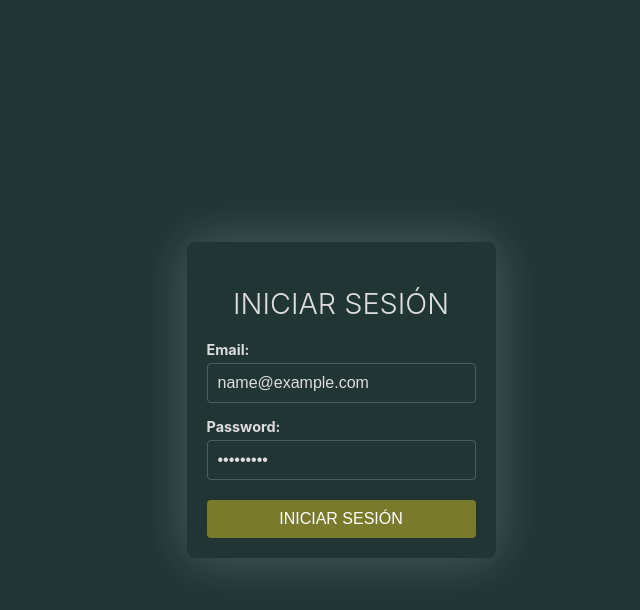
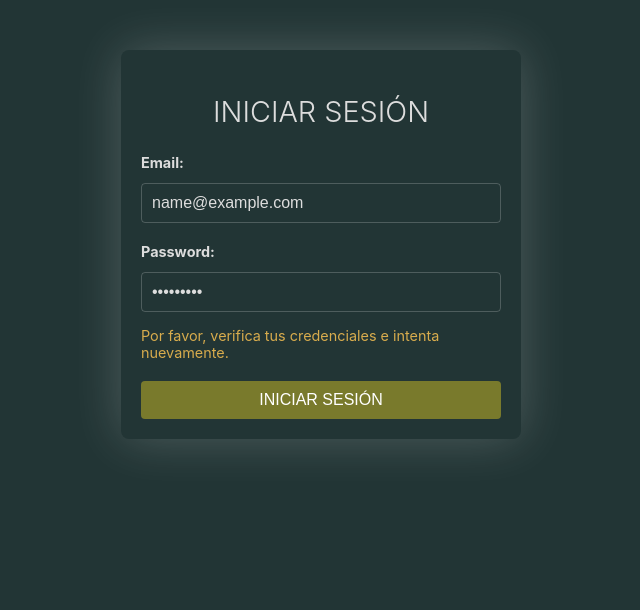
Before and after one commit to MardenEstrada/evaluacion-recepcionistas-frontend, a React (Create React App) app: page /login in a window 1280 px wide. Both pictures are taken after typing "name@example.com", "Sample123" into the empty fields and a click on the button "INICIAR SESIÓN". Shown: the top 610 px of the page, without its empty margins (319-959 px from the left). Built offline with nearby package versions, Linux system fonts and the light colour scheme; no server answers.

Commit message:
V1 Login.css

```diff
--- a/src/components/Login.js
+++ b/src/components/Login.js
@@ -6,17 +6,19 @@ import '../styles/Login.css'; // Importa el archivo CSS aquí
 const Login = () => {
   const [email, setEmail] = useState('');
   const [password, setPassword] = useState('');
+  const [error, setError] = useState('');
   const navigate = useNavigate();
 
   const handleSubmit = async (e) => {
     e.preventDefault();
+    setError('');
     try {
       const response = await axios.post('http://localhost:8000/api/login', { email, password });
       localStorage.setItem('token', response.data.token);
       navigate('/dashboard'); // Redirigir al dashboard después del login
     } catch (error) {
       console.error('Error al iniciar sesión', error);
-      alert('Error al iniciar sesión');
+      setError('Por favor, verifica tus credenciales e intenta nuevamente.'); // Establecer el mensaje de error
     }
   };
 
@@ -48,11 +50,17 @@ const Login = () => {
           required
         />
       </div>
+      {error && (
+        <div className={`error-message ${error ? 'show' : ''}`}>
+          {error}
+        </div>
+      )}
       <button className="submit-button" type="submit" name="submit">Iniciar Sesión</button>
     </form>
   </main>
 
   );
+
 };
 
 export default Login;
--- a/src/styles/Dashboard.css
+++ b/src/styles/Dashboard.css
@@ -2,14 +2,14 @@ body {
   background: #223535;
   color: #ddd;
   font-family: 'Segoe UI', Tahoma, Geneva, Verdana, sans-serif;
-  display: flex;
-  justify-content: center;
-  align-items: center;
-  margin: 0;
 }
   .dashboard-container {
     display: flex;
     height: 100vh;
+    justify-content: center;
+    align-items: center;
+    height: 100vh;
+    margin: 0;
   }
 
   .sidebar {
--- a/src/styles/Login.css
+++ b/src/styles/Login.css
@@ -1,30 +1,26 @@
-body {
+.login-form {
   background: #223535;
-  color: #ddd;
-  font-family: 'Segoe UI', Tahoma, Geneva, Verdana, sans-serif;
   display: flex;
   justify-content: center;
-  align-items: center;
-  height: 100vh;
-  margin: 0;
-}
-
-.login-form {
-  background: #223535;
+  flex-direction: column;
+  box-sizing: border-box;
   color: #ddd;
-  padding: 20px;
+  margin: auto;
+  margin-top: 50px;
+  padding: 10px 20px;
   border-radius: 8px;
   box-shadow: 0 0 50px rgba(255, 255, 255, 0.2);
-  max-width: 100%;
+  max-width: 400px;
   width: 100%;
 }
 
 .login-form h2 {
   text-align: center;
-  margin-bottom: 20px;
+  margin-bottom: 10px;
   text-transform: uppercase;
   font-weight: 300;
   font-size: 1.8em;
+  padding: 10px;
 }
 
 .form-group {
@@ -34,10 +30,19 @@ body {
 .form-group label {
   display: block;
   font-size: 0.9em;
-  margin-bottom: 5px;
+  line-height: 2;
+
 }
 
-.form-group input {
+input[id=email]:invalid{
+  color: rgba(255, 255, 255, 0.349);
+  border: 1px solid rgba(255, 0, 0, 0.486);
+  box-shadow: 0 0 10px rgba(255, 0, 0, 0.486);
+  transform: scale(1.03);
+  transition: transform 0.3s ease, border-color 0.3s ease, box-shadow 0.3s ease;
+}
+
+.form-group input{
   width: 100%;
   padding: 10px;
   border: 1px solid rgba(255, 255, 255, 0.2);
@@ -58,7 +63,7 @@ body {
 .submit-button {
   width: 100%;
   padding: 10px;
-  margin-top: 20px;
+  margin: 20px auto 10px auto;
   border: none;
   border-radius: 4px;
   background-color: #797a2c;
@@ -73,3 +78,16 @@ body {
   background-color: #d8ac4d;
   box-shadow: 0 0 10px rgba(255, 255, 255, 0.2);
 }
+
+.error-message{
+  color: #d8ac4d;
+  font-size: 0.9em;
+  opacity: 0;
+  transform: translateY(-20px);
+  transition: opacity 0.5s ease-in-out, transform 0.5s ease-in-out;
+}
+
+.error-message.show{
+  opacity: 1;
+  transform: translateY(0px);
+}
```
